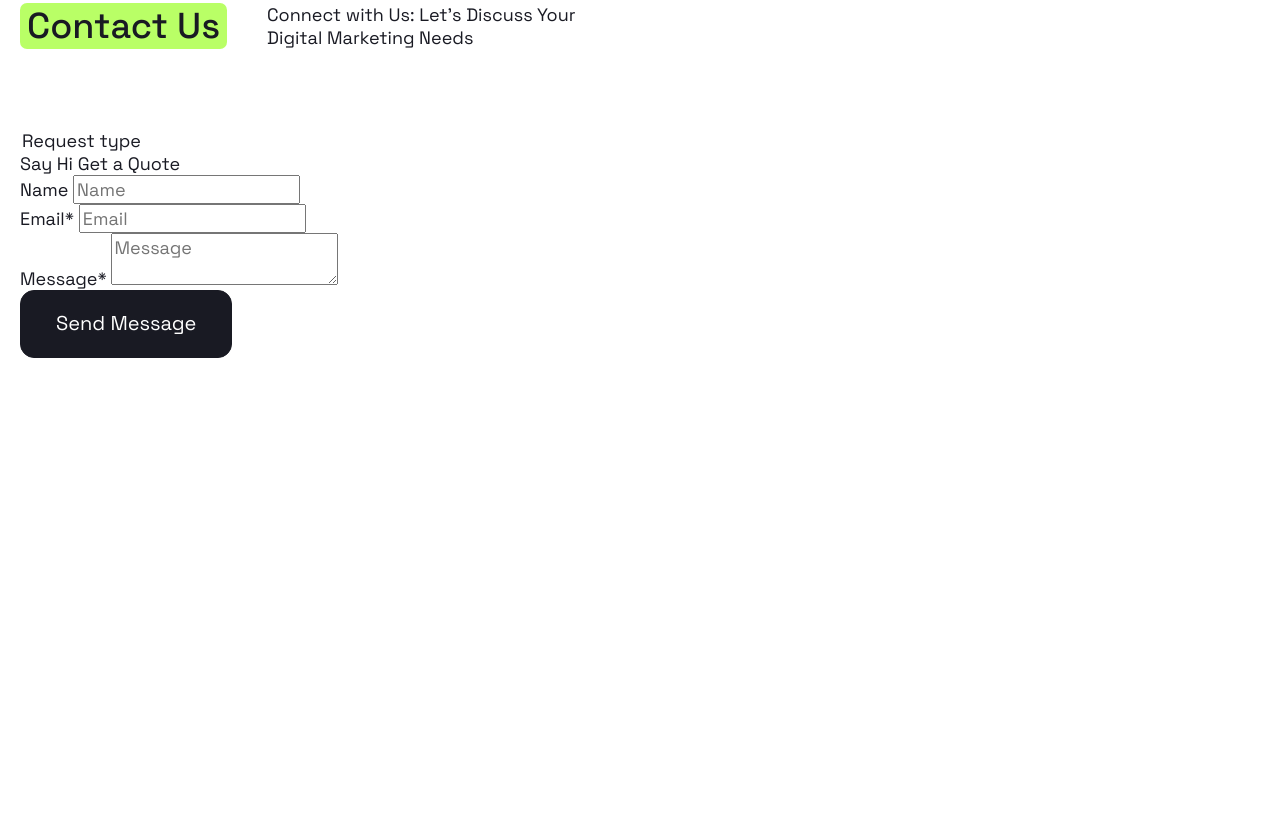
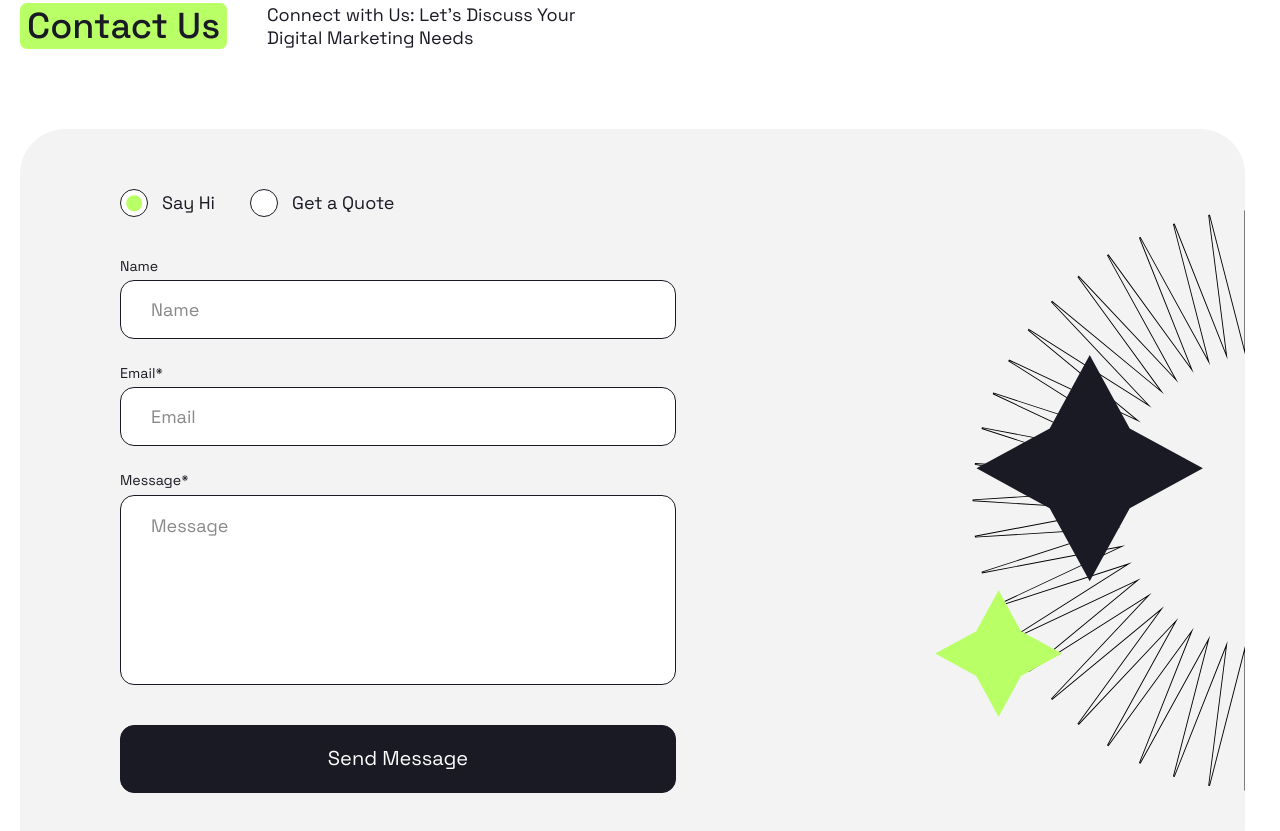
Before and after one commit to Lofelover/positivus, a plain HTML site: page index.html in a window 1280 px wide. Shown: the part 6517-7348 px from the top of the page. Before the commit the page ends 6925 px from the top, so only its background shows below. Drawn offline with Linux system fonts and the light colour scheme.

Commit message:
feat: add section contact-us

```diff
--- a/index.html
+++ b/index.html
@@ -800,9 +800,9 @@
       </header>
       <div class="section__body">
         <div class="contact-us">
-          <form class="contact-us">
+          <form class="contact-us__form">
             <fieldset class="contact-us__request-types radios">
-              <legend class="radios__title">Request type</legend>
+              <legend class="radios__title visually-hidden">Request type</legend>
               <label class="radios__item radio">
                 <input
                   class="radio__input visually-hidden"
--- /dev/null
+++ b/styles/blocks/_contact-us.scss
@@ -0,0 +1,76 @@
+.contact-us {
+  position: relative;
+  overflow-x: hidden;
+
+  @include mobile-above {
+    padding: 60px 100px 80px;
+    background-color: var(--color-gray);
+    border-radius: var(--border-radius-large);
+  }
+
+  &::after {
+    --contactUsImageOffsetY: 62px;
+
+    content: '';
+    position: absolute;
+    top: 50%;
+    left: 100%;
+    translate: -50% -50%;
+    height: calc(100% - var(--contactUsImageOffsetY) * 2);
+    aspect-ratio: 1;
+    background: url(../../images/contact-us-bg.svg) center/contain no-repeat;
+
+    @include tablet {
+      display: none;
+    }
+  }
+
+  &__form,
+  &__body {
+    display: flex;
+    flex-direction: column;
+  }
+
+  &__request-types,
+  &__body {
+    @include mobile {
+      background-color: var(--color-gray);
+    }
+  }
+
+  &__request-types {
+    @include mobile {
+      padding: 40px 52px 36px;
+      border-radius:
+        var(--border-radius-large)
+        var(--border-radius-large)
+        0
+        0;
+    }
+  }
+
+  &__form {
+    @include tablet-above {
+      max-width: 556px;
+    }
+
+    @include mobile-above {
+      row-gap: 40px;
+    }
+  }
+
+  &__body {
+    row-gap: 25px;
+
+    @include mobile {
+      row-gap: 20px;
+      margin-bottom: 30px;
+      padding: 10px 30px 50px;
+      border-radius:
+        0
+        0
+        var(--border-radius-large)
+        var(--border-radius-large);
+    }
+  }
+}
--- /dev/null
+++ b/styles/blocks/_field.scss
@@ -0,0 +1,49 @@
+.field {
+  display: flex;
+  flex-direction: column;
+  align-items: start;
+  row-gap: 5px;
+
+  @include mobile {
+    row-gap: 10px;
+  }
+
+  &__label {
+    @include fluid-text(16, 14);
+  }
+
+  &__input {
+    width: 100%;
+    height: var(--input-height);
+    padding-inline: 30px;
+    border: var(--border);
+    border-radius: var(--border-radius);
+
+    @include hover {
+      background-color: var(--color-accent);
+    }
+
+    @include mobile {
+      padding-inline: 20px;
+    }
+
+    &:focus {
+      border-color: var(--color-accent);
+      outline: none;
+    }
+
+    &::placeholder {
+      color: var(--color-gray-alt);
+    }
+
+    &--textarea {
+      height: 190px;
+      padding-block: 18px;
+      resize: none;
+
+      @include mobile {
+        height: 132px;
+      }
+    }
+  }
+}
--- /dev/null
+++ b/styles/blocks/_radio.scss
@@ -0,0 +1,36 @@
+.radio {
+  display: flex;
+  align-items: center;
+  column-gap: 14px;
+  transition-duration: var(--transition-duration);
+
+  @include hover {
+    opacity: 0.6;
+  }
+
+  &__input {
+    &:not(:checked) + .radio__emulator::after {
+      opacity: 0;
+    }
+  }
+
+  &__emulator {
+    @include flex-center;
+    @include square(28px);
+
+    position: relative;
+    background-color: var(--color-light);
+    border: var(--border);
+    border-radius: 50%;
+
+    &::after {
+      @include abs-center;
+      @include square(60%);
+
+      content: '';
+      background-color: var(--color-accent);
+      border-radius: inherit;
+      transition-duration: var(--transition-duration);
+    }
+  }
+}
--- /dev/null
+++ b/styles/blocks/_radios.scss
@@ -0,0 +1,4 @@
+.radios {
+  display: flex;
+  column-gap: 35px;
+}
--- a/styles/styles.scss
+++ b/styles/styles.scss
@@ -8,6 +8,9 @@
   'globals';
 
 @import
+  './blocks/field',
+  './blocks/radios',
+  './blocks/radio',
   './blocks/button',
   './blocks/grid',
   './blocks/burger-button',
@@ -26,4 +29,5 @@
   './blocks/team-card',
   './blocks/pagination',
   './blocks/reviews',
-  './blocks/review-card';
+  './blocks/review-card',
+  './blocks/contact-us';
```
Also changed, not shown: images/contact-us-bg.svg (added), styles/styles.css, 1 other file.
